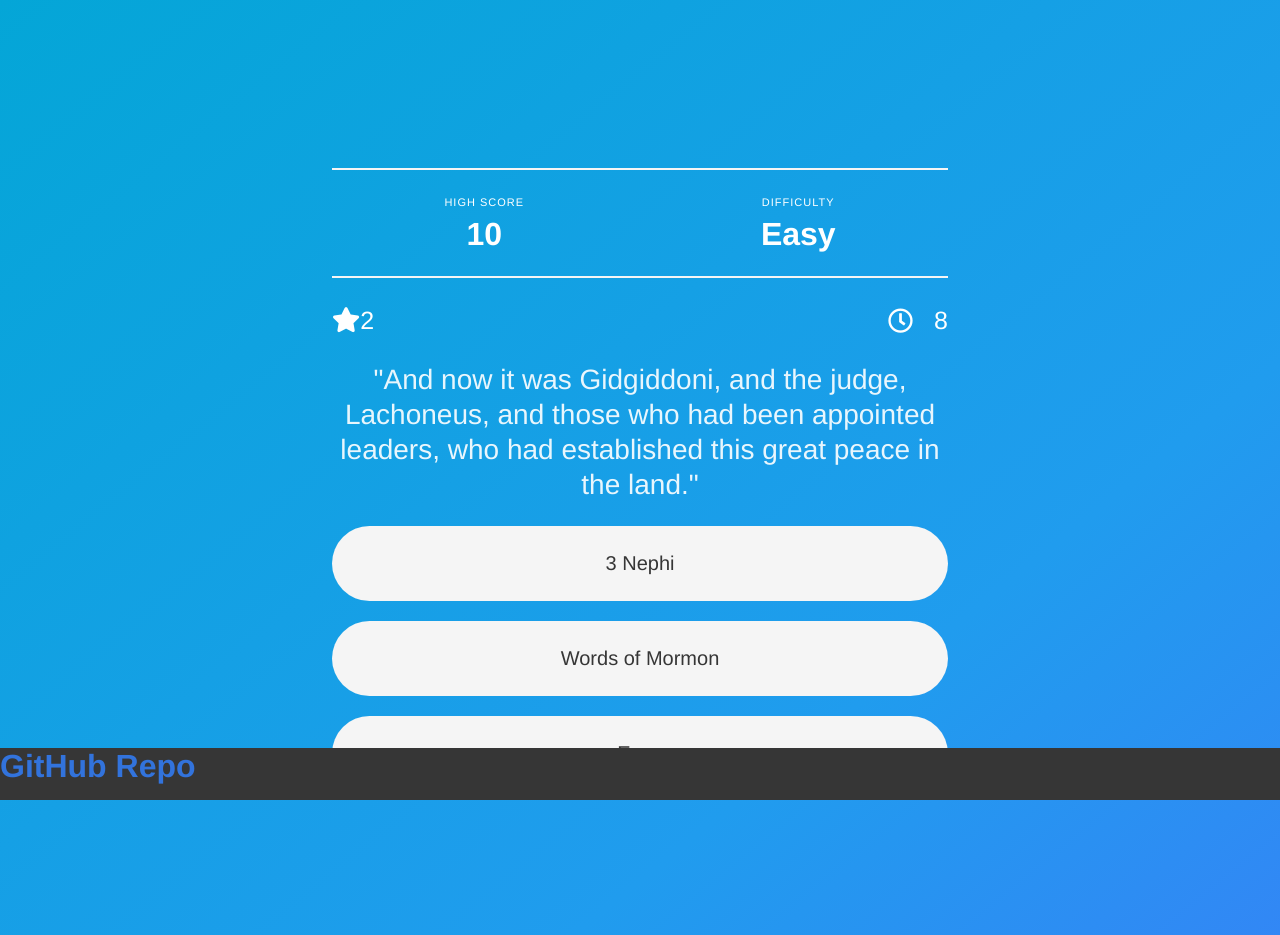
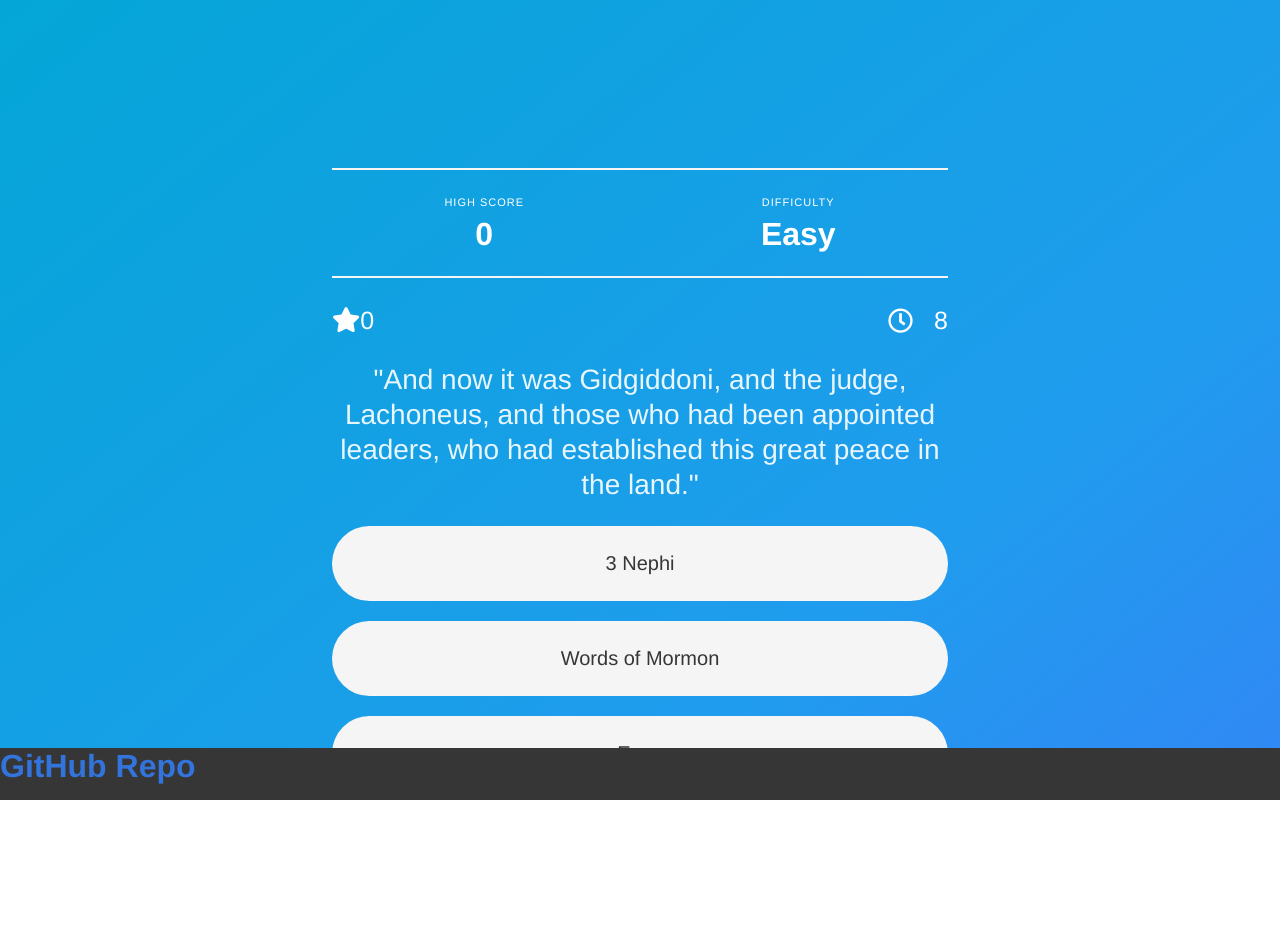
Before and after one commit to rodohanna/creative-3, a Vue app: page / in a window 1280 px wide. Both pictures are taken after a click on the link "BEGIN". After the commit the page ends 800 px from the top, so only its background shows below. Built offline with nearby package versions, Linux system fonts and the light colour scheme.

Commit message:
ui improvements

```diff
--- a/src/App.vue
+++ b/src/App.vue
@@ -5,18 +5,25 @@
       v-bind:handleStateChange="handleStateChange"
       v-bind:handleDifficultyChange="handleDifficultyChange"
     />
-    <ScoreScreen v-if="state == 'score'"/>
+    <ScoreScreen
+      v-if="state == 'score'"
+      v-bind:correctQuestions="correctQuestions"
+      v-bind:resetGame="resetGame"
+    />
     <Question
-      v-if="state == 'question'"
+      v-if="state == 'question' && bomLoaded === true"
       v-bind:buttons="books"
       v-bind:correctAnswer="correctBook"
       v-bind:difficulty="difficultyLevel"
       streak="10"
       v-bind:question="questionText"
       points="2"
+      v-bind:highScore="highScore"
+      v-bind:correctQuestions="correctQuestions"
       v-bind:handleStateChange="handleStateChange"
+      v-bind:incrementCorrectQuestions="incrementCorrectQuestions"
     />
-    <Loading v-if="state == 'loading'"/>
+    <Loading v-if="state == 'question' && bomLoaded === false"/>
     <Footer/>
   </div>
 </template>
@@ -27,6 +34,7 @@ import ScoreScreen from "./components/ScoreScreen.vue";
 import Question from "./components/Question.vue";
 import Loading from "./components/Loading.vue";
 import Footer from "./components/Footer.vue";
+import { setTimeout } from "timers";
 
 export default {
   name: "app",
@@ -39,9 +47,15 @@ export default {
   },
   async created() {
     this.bom = await fetch("/bom.json").then(r => r.json());
+    this.bomLoaded = true;
   },
   data() {
     return {
+      bomLoaded: false,
+      currQuestion: 0,
+      numQuestions: 2,
+      highScore: 0,
+      correctQuestions: 0,
       state: "begin",
       bom: null,
       gameIsRunning: false,
@@ -52,11 +66,17 @@ export default {
     };
   },
   methods: {
-    handleStateChange: function(newState) {
+    incrementCorrectQuestions: function() {
+      this.correctQuestions += 1;
+    },
+    handleStateChange: async function(newState) {
       console.log({ newState });
       this.state = newState;
       if (this.state === "question") {
         console.log("start game");
+        while (this.bomLoaded === false) {
+          await new Promise(r => setTimeout(r, 100));
+        }
         this.gameLoop();
       }
     },
@@ -64,6 +84,11 @@ export default {
       this.difficultyLevel = difficulty;
     },
     gameLoop: function() {
+      this.currQuestion += 1;
+      if (this.currQuestion >= this.numQuestions + 1) {
+        this.handleStateChange("score");
+        return;
+      }
       /**
        * Randomly shuffle an array
        * https://stackoverflow.com/a/2450976/1293256
@@ -117,6 +142,20 @@ export default {
         ...distractions.map(book => book.book)
       ]);
       this.questionText = randVerse.text;
+    },
+    resetGame: function() {
+      if (this.highScore < this.correctQuestions) {
+        this.highScore = this.correctQuestions;
+      }
+      this.currQuestion = 0;
+      this.numQuestions = 2;
+      this.correctQuestions = 0;
+      this.state = "begin";
+      this.gameIsRunning = false;
+      this.questionText = "";
+      this.books = [];
+      this.correctBook = "";
+      this.difficultyLevel = "easy";
     }
   }
 };
@@ -130,4 +169,11 @@ export default {
   text-align: center;
   color: #2c3e50;
 }
+html,
+body,
+section,
+.hero-body,
+#app {
+  height: 100%;
+}
 </style>
--- a/src/components/Question.vue
+++ b/src/components/Question.vue
@@ -7,7 +7,7 @@
           <div class="level-item has-text-centered">
             <div>
               <p class="heading">High Score</p>
-              <p class="title">{{streak}}</p>
+              <p class="title">{{highScore}}</p>
             </div>
           </div>
           <div class="level-item has-text-centered">
@@ -21,7 +21,7 @@
         <div class="level-data">
           <span class="stats">
             <i class="fas fa-star"></i>
-            <span id="points">{{points}}</span>
+            <span id="points">{{correctQuestions}}</span>
           </span>
           <span class="timer">
             <i class="far fa-clock"></i>
@@ -49,7 +49,10 @@ export default {
     "question",
     "points",
     "correctAnswer",
-    "handleStateChange"
+    "handleStateChange",
+    "incrementCorrectQuestions",
+    "highScore",
+    "correctQuestions"
   ],
   created() {
     this.startTimer();
@@ -92,6 +95,7 @@ export default {
       this.block = true;
       const isCorrectAnswer = e.target.textContent === this.correctAnswer;
       if (isCorrectAnswer) {
+        this.incrementCorrectQuestions();
         e.target.classList.add("is-primary");
       } else {
         e.target.classList.add("is-danger");
@@ -99,7 +103,7 @@ export default {
       const appContext = this;
       setTimeout(() => {
         appContext.handleStateChange("question");
-      }, 2000);
+      }, 1000);
     }
   },
   computed: {
--- a/src/components/ScoreScreen.vue
+++ b/src/components/ScoreScreen.vue
@@ -2,12 +2,57 @@
   <section class="hero is-fullheight is-info is-bold results-section hide">
     <div class="hero-body">
       <div class="container result-container">
-        <h1 class="title banner-title results-title">You Got
-          <span class="points-color">3</span> Questions Correct
+        <h1 class="title banner-title results-title">
+          You Got
+          <span class="points-color">{{correctQuestions}}</span>
+          {{questionsText}} Correct
         </h1>
         <h2 class="subtitle results-subtitle">Great Job!</h2>
-        <a class="button is-primary try-again-btn">Try Again</a>
+        <a class="button is-primary try-again-btn" v-on:click="handleTryAgain">Try Again</a>
       </div>
     </div>
   </section>
 </template>
+
+<script>
+export default {
+  props: ["correctQuestions", "resetGame"],
+  computed: {
+    questionsText: function() {
+      return this.correctQuestions === 1 ? "Question" : "Questions";
+    }
+  },
+  methods: {
+    handleTryAgain: function() {
+      this.resetGame();
+    }
+  }
+};
+</script>
+
+
+<style scoped>
+.results-subtitle {
+  font-size: 30px;
+}
+.points-color {
+  color: #111111;
+  font-size: 75px;
+}
+.banner-title {
+  font-size: 50px;
+}
+.try-again-btn {
+  font-size: 30px;
+}
+@media only screen and (max-width: 760px) {
+  .banner-title {
+    font-size: 40px;
+  }
+}
+@media only screen and (max-width: 650px) {
+  .banner-title {
+    font-size: 30px;
+  }
+}
+</style>
```
